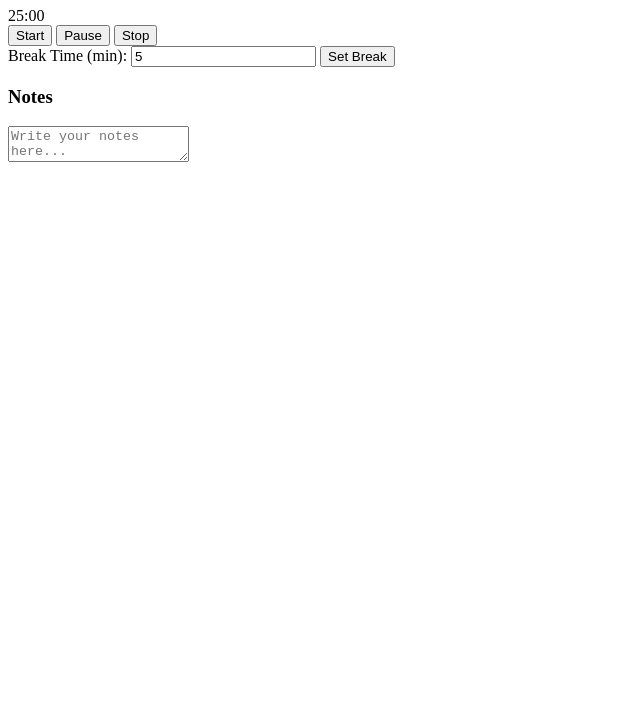
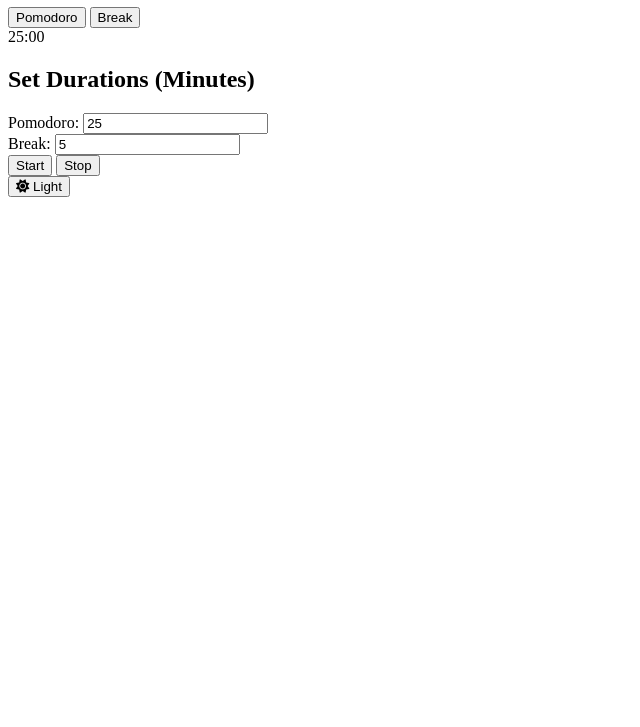
Before and after one commit to himansu1211/Pomodoro-Clock, a plain HTML site: page index.html in a window 1280 px wide. Shown: the part 73-800 px from the top of the page, without its empty margins (0-640 px from the left). Drawn offline with Linux system fonts and the light colour scheme.

Commit message:
Revamp Pomodoro Clock HTML structure and styles

```diff
--- a/index.html
+++ b/index.html
@@ -1,28 +1,47 @@
 <!DOCTYPE html>
 <html lang="en">
 <head>
-  <meta charset="UTF-8" />
-  <meta name="viewport" content="width=device-width, initial-scale=1.0"/>
-  <title>Pomodoro Clock</title>
-  <link rel="stylesheet" href="style.css" />
+    <meta charset="UTF-8">
+    <meta name="viewport" content="width=device-width, initial-scale=1.0">
+    <title>Pomodoro Clock</title>
+    <link rel="stylesheet" href="style.css">
+    <link rel="stylesheet" href="https://cdnjs.cloudflare.com/ajax/libs/font-awesome/6.5.2/css/all.min.css">
 </head>
-<body>
-  <h1>Pomodoro Clock</h1>
-  <div id="timer">25:00</div>
-  <div class="controls">
-    <button onclick="startTimer()">Start</button>
-    <button onclick="pauseResumeTimer()" id="pauseBtn">Pause</button>
-    <button onclick="stopTimer()">Stop</button>
-  </div>
-  <div>
-    <label>Break Time (min): <input type="number" id="breakInput" value="5"/></label>
-    <button onclick="setBreakTime()">Set Break</button>
-  </div>
-  <div>
-    <h3>Notes</h3>
-    <textarea id="notes" placeholder="Write your notes here..."></textarea>
-  </div>
+<body data-theme="dark">
+    <div class="container">
+        <h1>Pomodoro Timer</h1>
 
-  <script src="script.js"></script>
+        <div class="mode-selector">
+            <button id="pomodoro-btn" class="active">Pomodoro</button>
+            <button id="break-btn">Break</button>
+        </div>
+
+        <div class="timer-display" id="timer-display">25:00</div>
+
+        <div class="settings-container">
+            <h2>Set Durations (Minutes)</h2>
+            <div class="duration-inputs">
+                <label for="pomodoro-duration">Pomodoro:</label>
+                <input type="number" id="pomodoro-duration" value="25" min="1">
+            </div>
+            <div class="duration-inputs">
+                <label for="break-duration">Break:</label>
+                <input type="number" id="break-duration" value="5" min="1">
+            </div>
+        </div>
+
+        <div class="controls">
+            <button id="start-pause-resume-btn" class="control-btn">Start</button>
+            <button id="stop-btn" class="control-btn">Stop</button>
+        </div>
+
+        <button id="theme-toggle" class="theme-toggle">
+            <i class="fas fa-sun"></i> Light
+        </button>
+    </div>
+
+    <audio id="alarm-sound" src="alarm.mp3" preload="auto"></audio>
+
+    <script src="script.js"></script>
 </body>
 </html>
```
